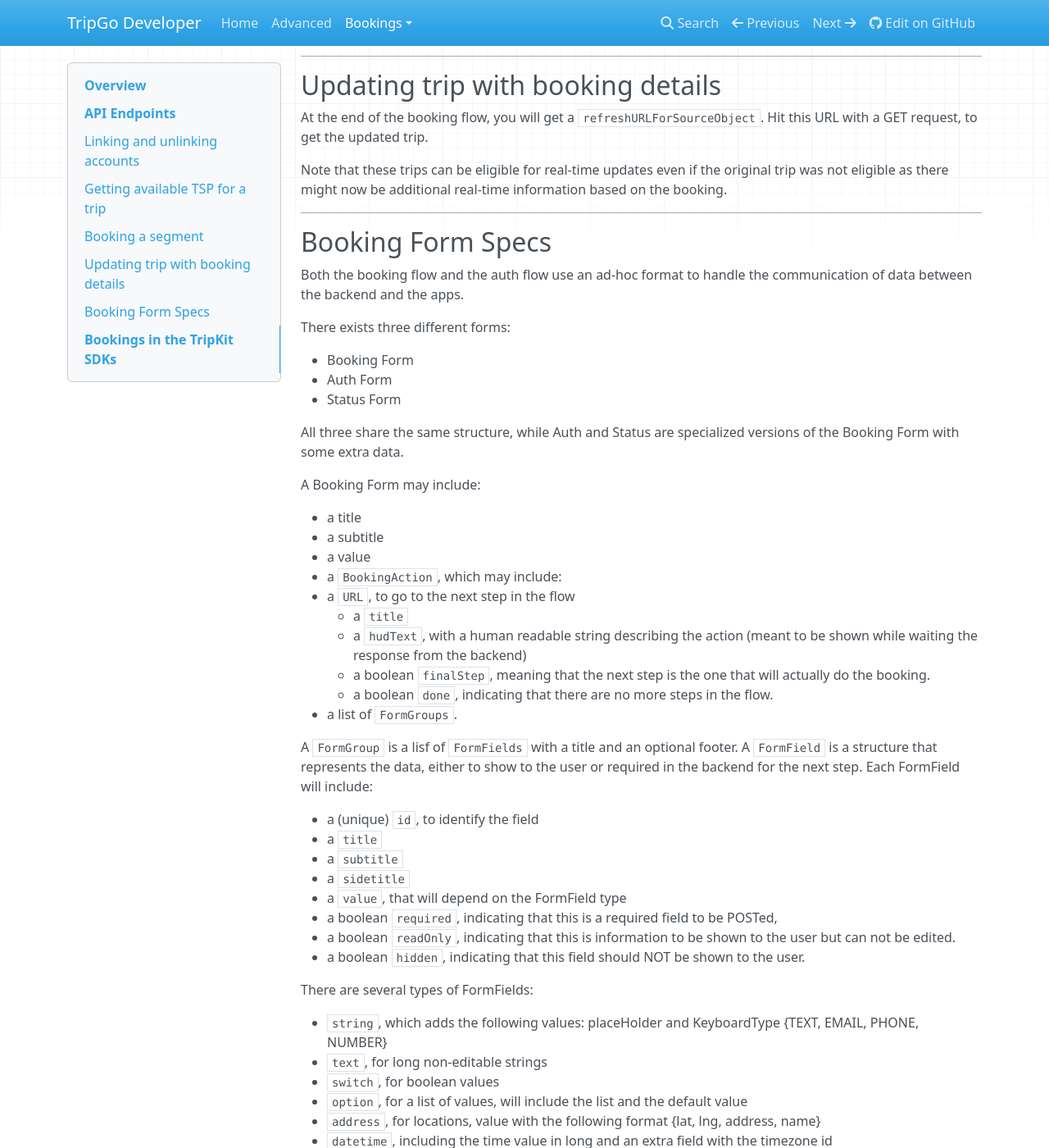
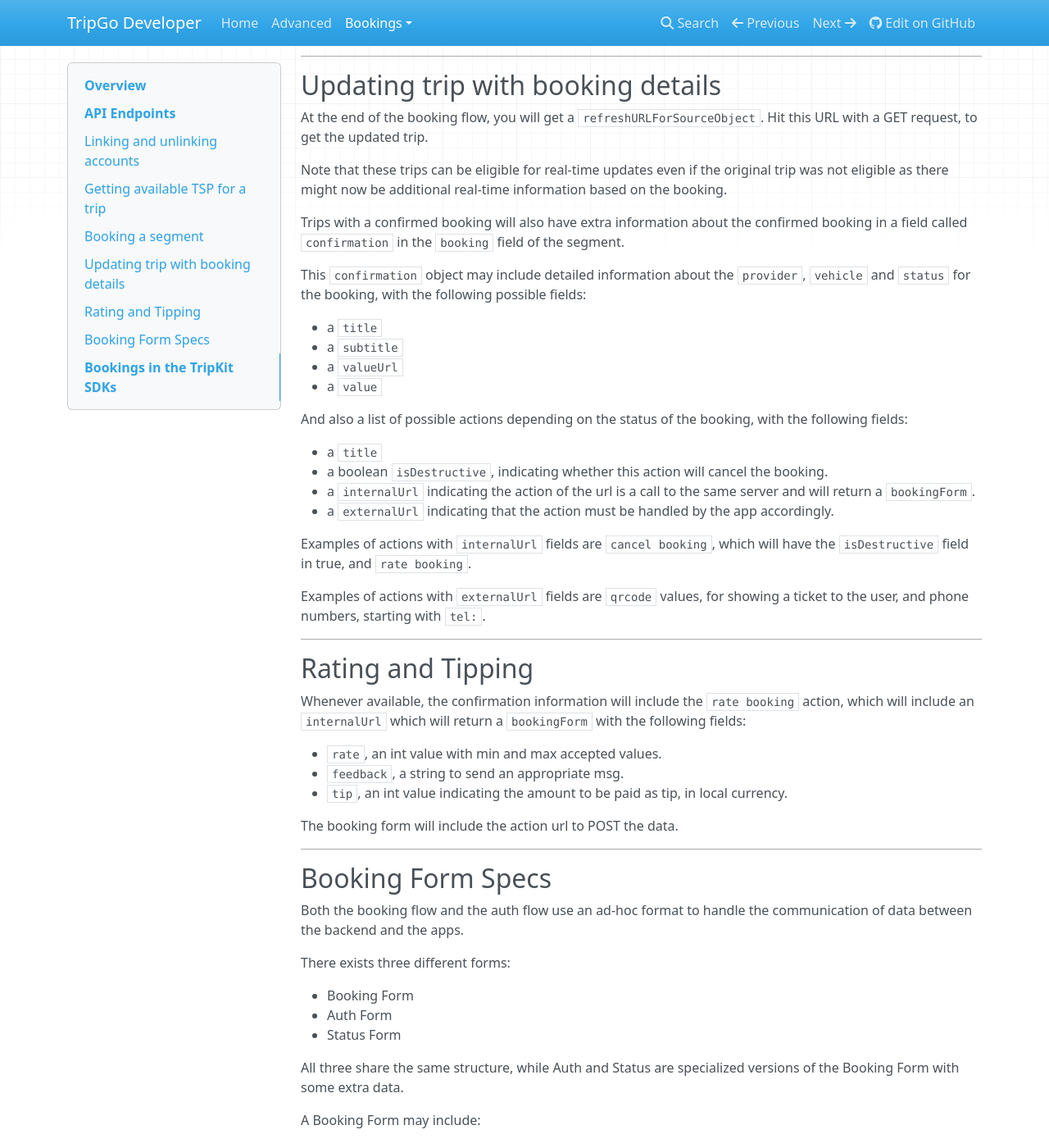
Before and after one commit to skedgo/tripgo-api, an MkDocs documentation site: the page built from docs/bookings/overview.md, in a window 1280 px wide and 1400 px high, scrolled down 2504 px. Shown: the whole window at 82% size. Built offline with MkDocs 1.6.1, drawn with Linux system fonts in a browser that asks for light colours; nearby versions of some CDN libraries; old or Windows-style settings are respelled for this version of MkDocs.

Commit message:
booking: rating and tipping

```diff
--- a/docs/bookings/overview.md
+++ b/docs/bookings/overview.md
@@ -111,6 +111,38 @@ At the end of the booking flow, you will get a `refreshURLForSourceObject`. Hit
 
 Note that these trips can be eligible for real-time updates even if the original trip was not eligible as there might now be additional real-time information based on the booking.
 
+Trips with a confirmed booking will also have extra information about the confirmed booking in a field called `confirmation` in the `booking` field of the segment.
+
+This `confirmation` object may include detailed information about the `provider`, `vehicle` and `status` for the booking, with the following possible fields:
+
+- a `title`
+- a `subtitle`
+- a `valueUrl`
+- a `value`
+
+And also a list of possible actions depending on the status of the booking, with the following fields:
+
+- a `title`
+- a boolean `isDestructive`, indicating whether this action will cancel the booking.
+- a `internalUrl` indicating the action of the url is a call to the same server and will return a `bookingForm`.
+- a `externalUrl` indicating that the action must be handled by the app accordingly.
+
+Examples of actions with `internalUrl` fields are `cancel booking`, which will have the `isDestructive` field in true, and `rate booking`.
+
+Examples of actions with `externalUrl` fields are `qrcode` values, for showing a ticket to the user, and phone numbers, starting with `tel:`.
+
+---
+
+## Rating and Tipping
+
+Whenever available, the confirmation information will include the `rate booking` action, which will include an `internalUrl` which will return a `bookingForm` with the following fields:
+
+- `rate`, an int value with min and max accepted values.
+- `feedback`, a string to send an appropriate msg.
+- `tip`, an int value indicating the amount to be paid as tip, in local currency.
+
+The booking form will include the action url to POST the data.
+
 ---
 
 ## Booking Form Specs
```
